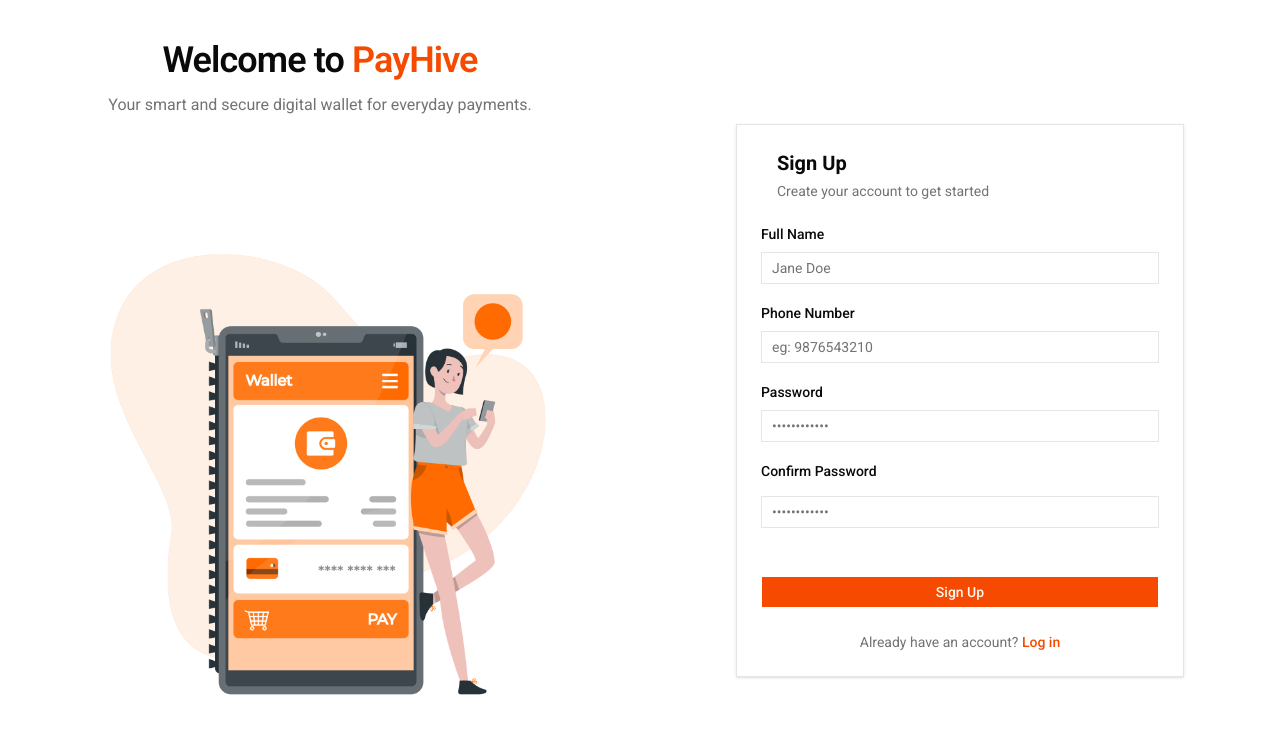
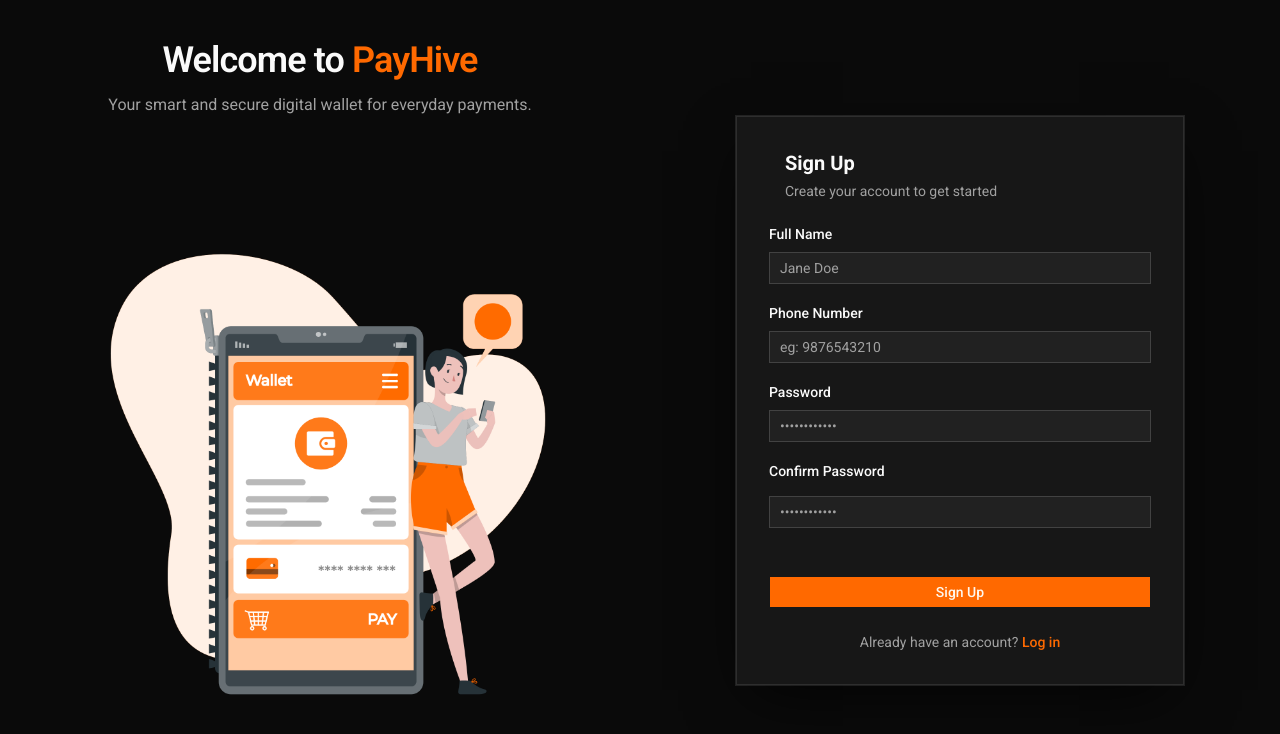
Before and after one commit to Aryanshah010/payhive-web-application, a Next.js app: page /register in a window 1280 px wide. Shown: the top 734 px of the page. Built offline with nearby package versions, Linux system fonts and the light colour scheme.

Commit message:
Improved design for darkmode

```diff
--- a/app/(auth)/layout.tsx
+++ b/app/(auth)/layout.tsx
@@ -1,4 +1,5 @@
 import Image from "next/image";
+import { Card } from "@/components/ui/card";
 
 export default function Layout({ children }: { children: React.ReactNode }) {
   return (
@@ -25,10 +26,10 @@ export default function Layout({ children }: { children: React.ReactNode }) {
           </div>
         </div>
 
-        <div className="flex h-full items-center justify-center px-4 md:px-10">
-          <div className="w-full max-w-md rounded-xl border border-black/10 dark:border-white/10 bg-background/80 supports-backdrop-filter:backdrop-blur p-6 shadow-sm">
+        <div className="flex h-full items-center justify-center px-4 md:px-10 ">
+          <Card className="w-full max-w-md rounded-2xl border border-border shadow-lg dark:shadow-[0_20px_60px_-15px_rgba(0,0,0,0.8)]  p-6 sm:p-8  ">
             {children}
-          </div>
+          </Card>
         </div>
       </div>
     </section>
--- a/app/layout.tsx
+++ b/app/layout.tsx
@@ -1,6 +1,7 @@
 import type { Metadata } from "next";
 import { Geist, Geist_Mono, Roboto } from "next/font/google";
 import "./globals.css";
+import { cn } from "@/lib/utils";
 
 const roboto = Roboto({subsets:['latin'],variable:'--font-sans'});
 
@@ -25,7 +26,7 @@ export default function RootLayout({
   children: React.ReactNode;
 }>) {
   return (
-    <html lang="en" className={roboto.variable}>
+    <html lang="en" className={cn(roboto.variable,"dark")}>
       <body
         className={`${geistSans.variable} ${geistMono.variable} antialiased`}
       >
--- a/components/ui/card.tsx
+++ b/components/ui/card.tsx
@@ -11,7 +11,7 @@ function Card({
     <div
       data-slot="card"
       data-size={size}
-      className={cn("ring-foreground/10 bg-card text-card-foreground gap-4 overflow-hidden rounded-xl py-4 text-sm ring-1 has-data-[slot=card-footer]:pb-0 has-[>img:first-child]:pt-0 data-[size=sm]:gap-3 data-[size=sm]:py-3 data-[size=sm]:has-data-[slot=card-footer]:pb-0 *:[img:first-child]:rounded-t-xl *:[img:last-child]:rounded-b-xl group/card flex flex-col", className)}
+      className={cn("ring-foreground/10 bg-card text-card-foreground gap-4 overflow-hidden  py-4 text-sm ring-1 has-data-[slot=card-footer]:pb-0 has-[>img:first-child]:pt-0 data-[size=sm]:gap-3 data-[size=sm]:py-3 data-[size=sm]:has-data-[slot=card-footer]:pb-0 *:[img:first-child]:rounded-t-xl *:[img:last-child]:rounded-b-xl group/card flex flex-col", className)}
       {...props}
     />
   )
```
